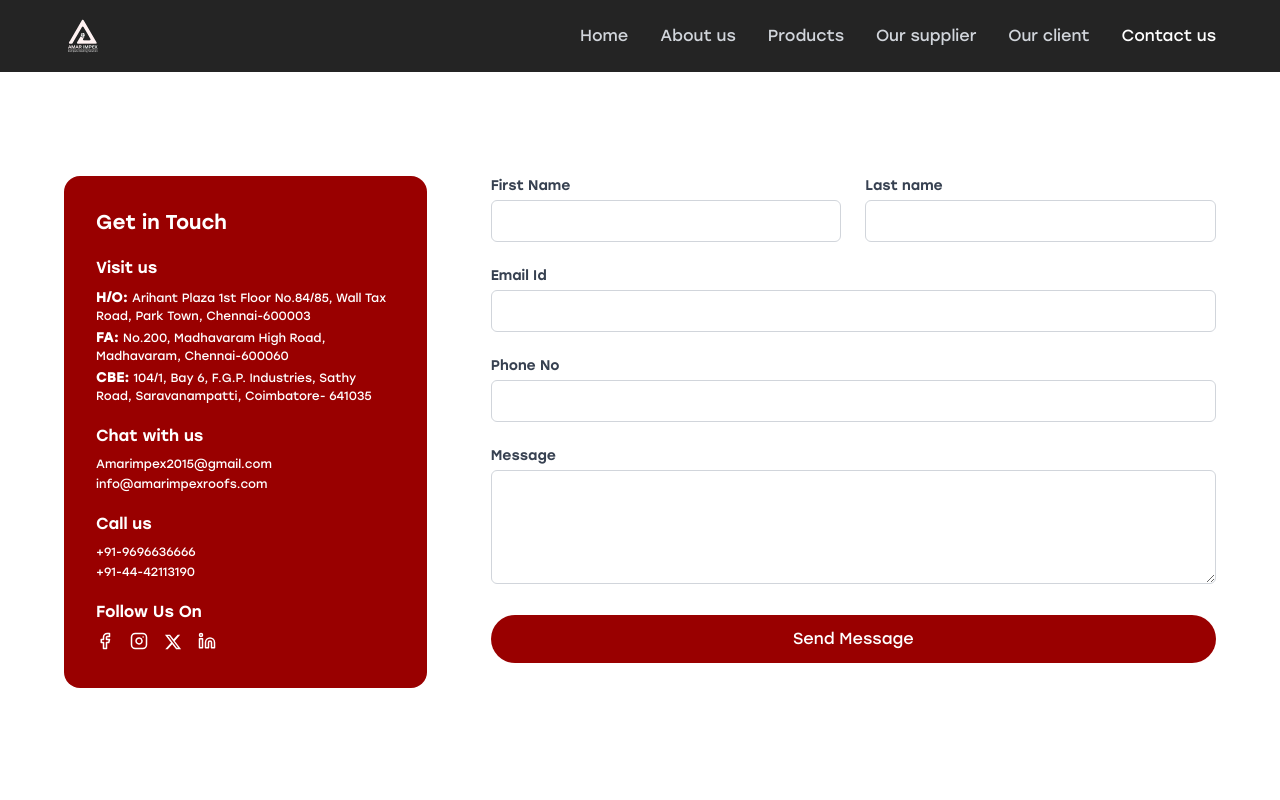
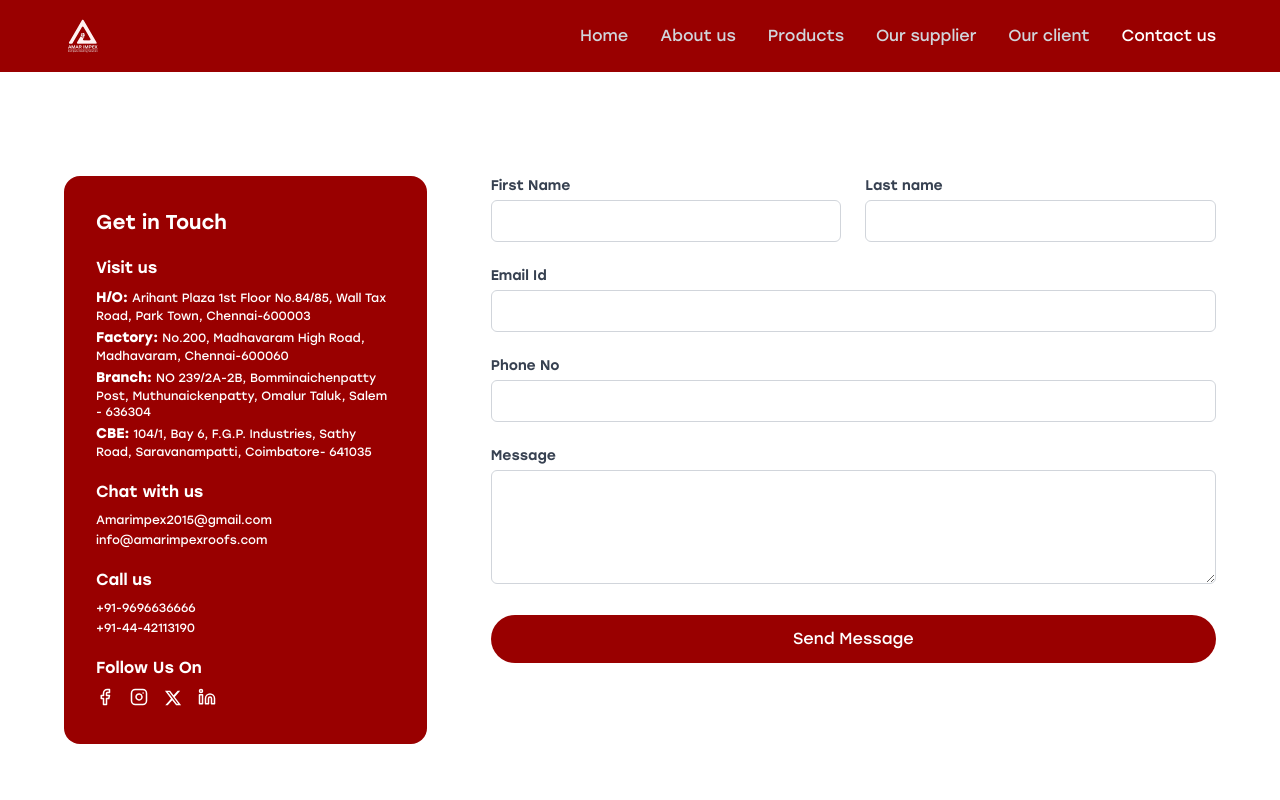
Before and after one commit to itiswhatitis-sys/AmarImpex, a Next.js app: page /contact-us in a window 1280 px wide. Shown: the top 800 px of the page. Built offline with nearby package versions, Linux system fonts and the light colour scheme.

Commit message:
Supplier logo and address chaneg

```diff
--- a/app/contact-us/page.tsx
+++ b/app/contact-us/page.tsx
@@ -67,8 +67,11 @@ export default function ContactUsPage() {
                     Arihant Plaza 1st Floor No.84/85, Wall Tax Road, Park Town, Chennai-600003
                   </p>
                   <p>
-                    <span className="text-sm font-extrabold">FA: </span>
+                    <span className="text-sm font-extrabold">Factory: </span>
                     No.200, Madhavaram High Road, Madhavaram, Chennai-600060
+                  </p><p>
+                    <span className="text-sm font-extrabold">Branch: </span>
+                    NO 239/2A-2B, Bomminaichenpatty Post, Muthunaickenpatty, Omalur Taluk, Salem - 636304
                   </p>
                   <p>
                     <span className="text-sm font-extrabold">CBE: </span>
--- a/app/our-supplier/page.tsx
+++ b/app/our-supplier/page.tsx
@@ -50,12 +50,12 @@ export default function OurSupplierPage() {
 
         {/* Supplier Logos Banner - Improved responsive centering */}
         <div className="absolute inset-0 z-20 flex items-center justify-center">
-          <div className="w-full max-w-7xl mx-auto px-4 sm:px-6 md:px-8 lg:px-16 flex justify-center">
+          <div className="w-full  max-w-7xl mx-auto px-4 sm:px-6 md:px-8 lg:px-16 flex justify-center">
 
               <img
-                src="/images/SUPPLIER-LOGO.png"
+                src="/images/Supplier-logo-final.png"
                 alt="Our Suppliers: ACCIL, Bhushan Power & Steel, Jindal, JSW Steel, POSCO, AM/NS INDIA"
-                className="w-full h-auto"
+                className="w-full h-auto "
               />
 
           </div>
--- a/components/navbar.tsx
+++ b/components/navbar.tsx
@@ -54,7 +54,7 @@ export default function Navbar() {
   return (
     <header
       className={cn(
-        "fixed top-0 left-0 right-0 z-50 w-full bg-[#242424] text-white transition-all duration-300",
+        "fixed top-0 left-0 right-0 z-50 w-full bg-[#990000] text-white transition-all duration-300",
         isScrolled ? "py-2 shadow-lg" : "py-3 md:py-4",
       )}
     >
@@ -153,7 +153,7 @@ export default function Navbar() {
         {/* Mobile Menu */}
         <div
           className={cn(
-            "fixed inset-0 top-[53px] z-50 flex flex-col bg-[#242424] p-4 transition-transform duration-300 ease-in-out md:hidden",
+            "fixed inset-0 top-[53px] z-50 flex flex-col bg-[#990000] p-4 transition-transform duration-300 ease-in-out md:hidden",
             isMenuOpen ? "translate-x-0" : "translate-x-full",
           )}
           style={{ fontFamily: "Stolzl, sans-serif" }}
```
Also changed, not shown: 1 other file (tests, documents, lock files or other folders).
